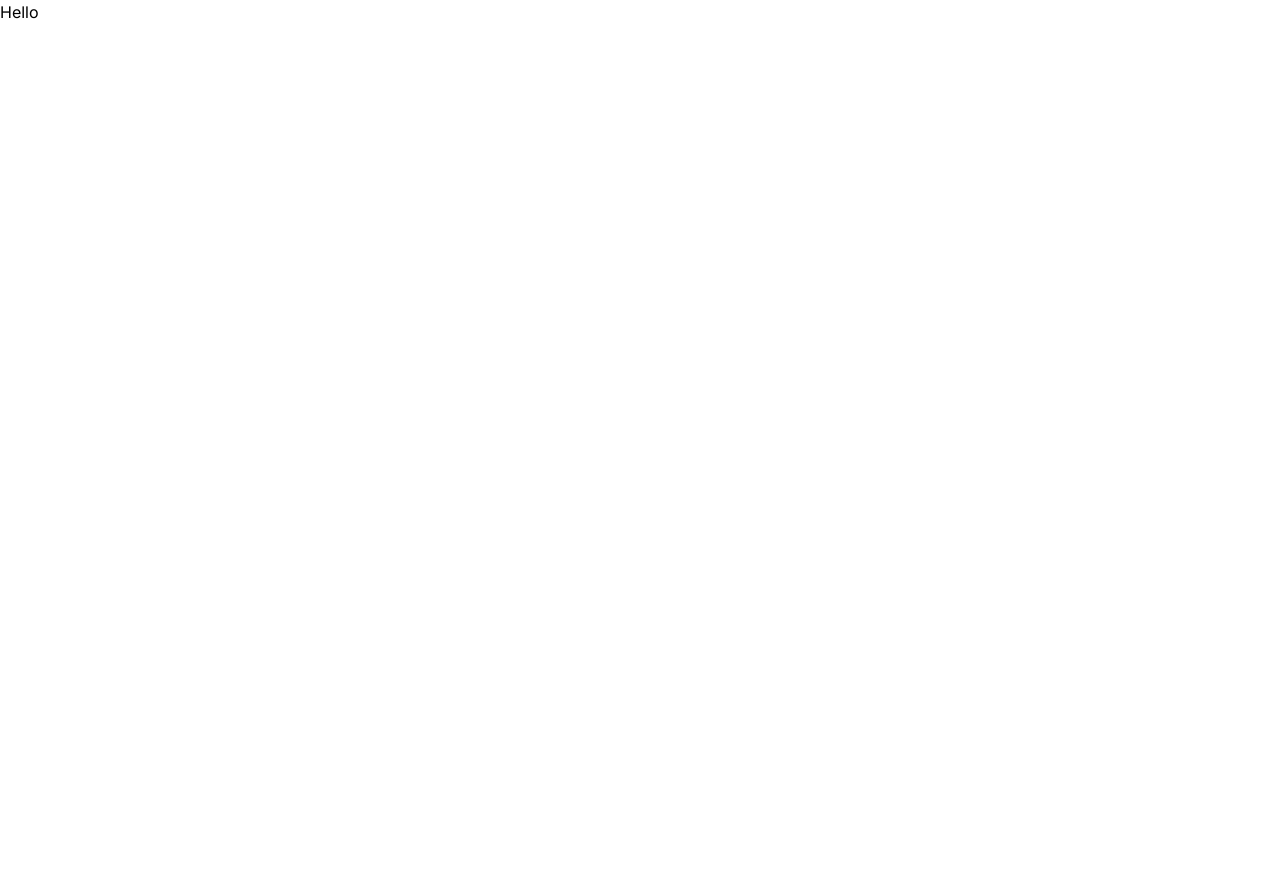
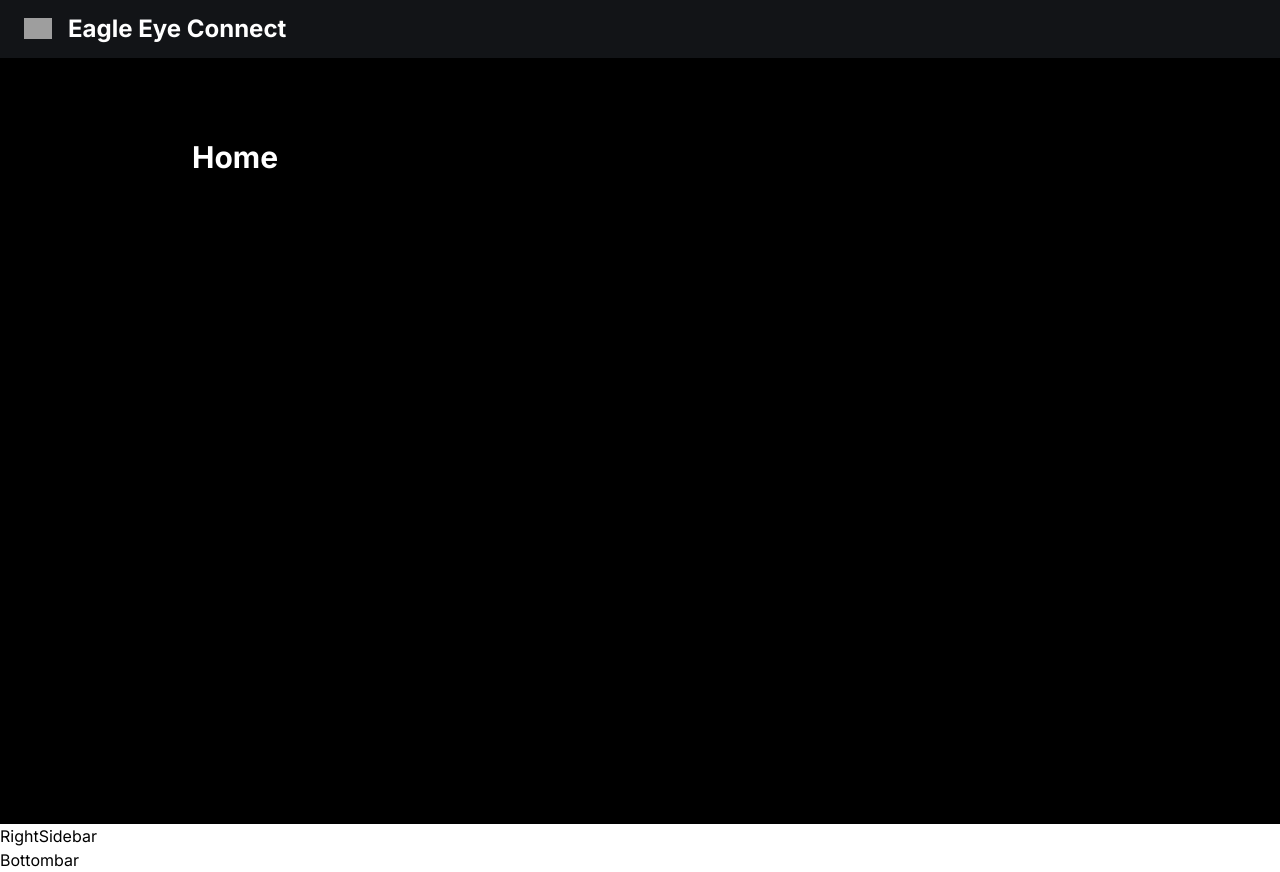
Before and after one commit to jgadz22/eagle-eye-connect, a Next.js app: page / in a window 1280 px wide. Before the commit the page ends 800 px from the top, so only its background shows below. Built offline with nearby package versions, Linux system fonts and the light colour scheme; grey boxes are pictures that could not be loaded.

Commit message:
setting up the home page layout

```diff
--- a/app/(root)/layout.tsx
+++ b/app/(root)/layout.tsx
@@ -1,6 +1,11 @@
 import type { Metadata } from 'next'
 import { Inter } from 'next/font/google'
 import '../globals.css'
+import { ClerkProvider } from '@clerk/nextjs'
+import Topbar from '@/components/shared/Topbar'
+import LeftSidebar from '@/components/shared/LeftSidebar'
+import RightSidebar from '@/components/shared/RightSidebar'
+import Bottombar from '@/components/shared/Bottombar'
 
 const inter = Inter({ subsets: ['latin'] })
 
@@ -15,8 +20,26 @@ export default function RootLayout({
   children: React.ReactNode
 }) {
   return (
+    <ClerkProvider>
     <html lang="en">
-      <body className={inter.className}>{children}</body>
+      <body className={inter.className}>
+        <Topbar />
+
+          <main>
+            <LeftSidebar />
+
+              <section className="main-container">
+                <div className="w-full max-w-4xl">
+                  {children}
+                </div>
+              </section>
+
+            <RightSidebar />
+          </main>
+
+        <Bottombar />
+      </body>
     </html>
+    </ClerkProvider>
   )
 }
--- a/app/(root)/page.tsx
+++ b/app/(root)/page.tsx
@@ -2,8 +2,8 @@ import { UserButton } from "@clerk/nextjs";
 
 export default function Home() {
   return (
-    <div>
-      Hello
-    </div>
+    <>
+      <h1 className="head-text text-left">Home</h1>
+    </>
   )
 }
--- /dev/null
+++ b/components/shared/Bottombar.tsx
@@ -0,0 +1,9 @@
+import React from 'react'
+
+const Bottombar = () => {
+  return (
+    <div>Bottombar</div>
+  )
+}
+
+export default Bottombar
--- /dev/null
+++ b/components/shared/LeftSidebar.tsx
@@ -0,0 +1,9 @@
+import React from 'react'
+
+const LeftSidebar = () => {
+  return (
+    <div>LeftSidebar</div>
+  )
+}
+
+export default LeftSidebar
--- /dev/null
+++ b/components/shared/RightSidebar.tsx
@@ -0,0 +1,9 @@
+import React from 'react'
+
+const RightSidebar = () => {
+  return (
+    <div>RightSidebar</div>
+  )
+}
+
+export default RightSidebar
--- /dev/null
+++ b/components/shared/Topbar.tsx
@@ -0,0 +1,18 @@
+import Image from 'next/image'
+import Link from 'next/link'
+import React from 'react'
+
+const Topbar = () => {
+  return (
+    <nav className="topbar">
+        <Link href="/" className="flex items-center gap-4">
+            <Image src="/logo.svg" alt="logo" width={28} height={28} />
+            <p className="text-heading3-bold text-light-1 max-xs:hidden">
+                Eagle Eye Connect
+            </p>
+        </Link>
+    </nav>
+  )
+}
+
+export default Topbar
```
